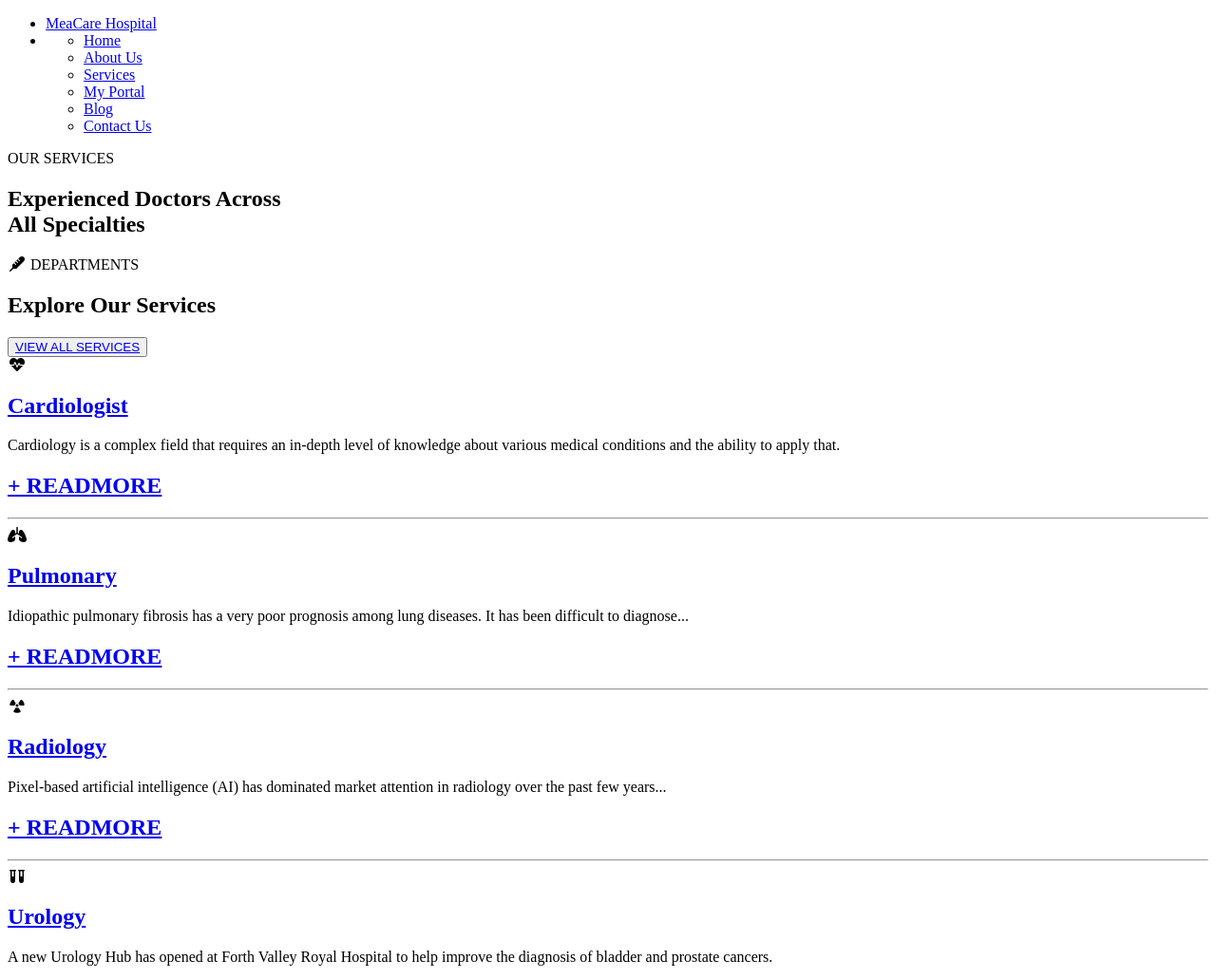
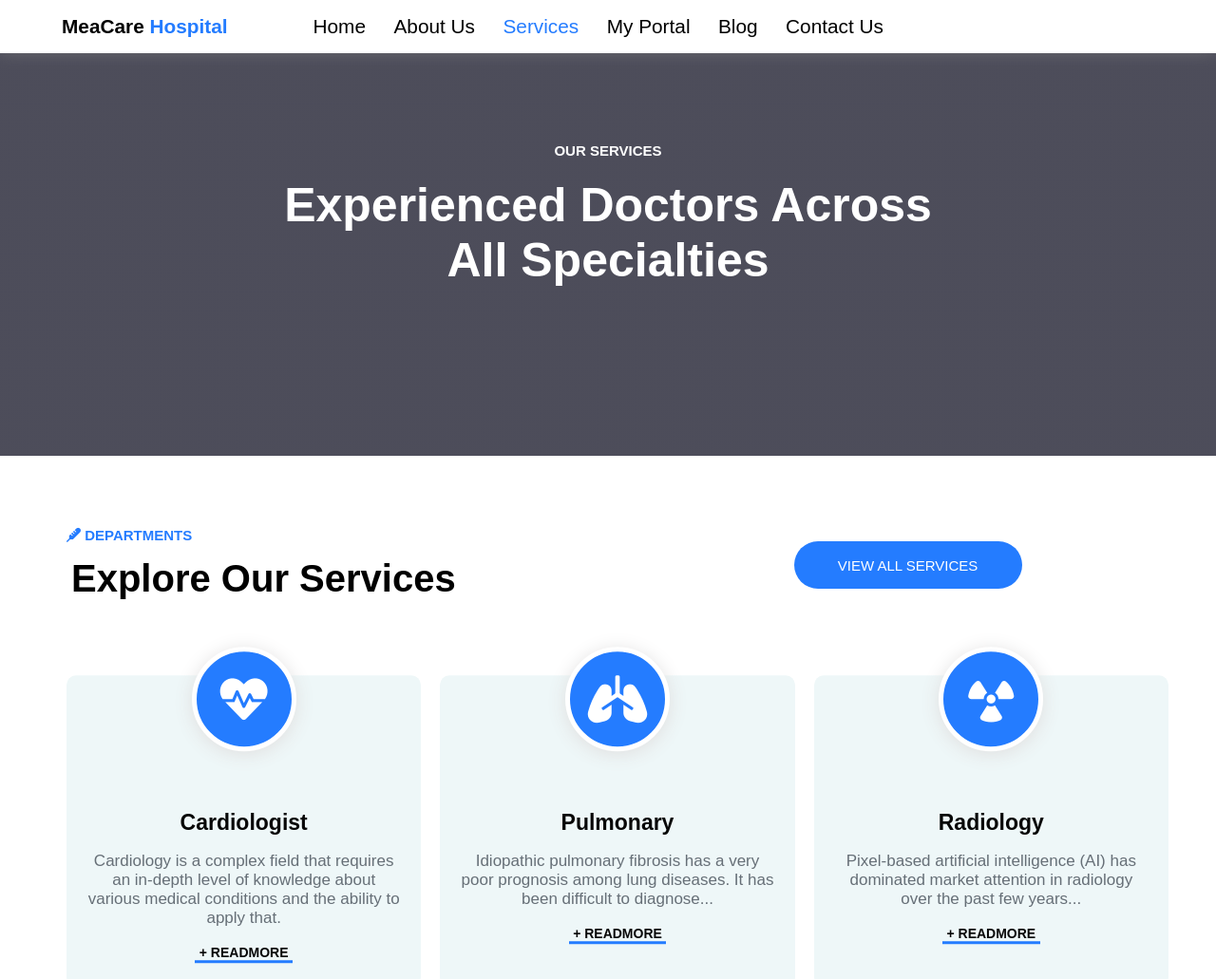
Before and after one commit to AjBamz/My-hospital-project, a plain HTML site: page services.html in a window 1280 px wide. Shown: the top 1031 px of the page at 95% size. Drawn offline with Linux system fonts and the light colour scheme; files whose address does not match are found by name.

Commit message:
Update services.html

```diff
--- a/services.html
+++ b/services.html
@@ -4,8 +4,8 @@
     <meta charset="UTF-8">
     <meta http-equiv="X-UA-Compatible" content="IE=edge">
     <meta name="viewport" content="width=device-width, initial-scale=1.0">
-    <link rel="stylesheet" href="/myhospital project/asset/CSS/myhosp.css">
-    <link rel="stylesheet" href="/myhospital project/asset/fontawesome-free-6.1.1-web/css/all.css">
+    <link rel="stylesheet" href="asset/CSS/myhosp.css">
+    <link rel="stylesheet" href="asset/fontawesome-free-6.1.1-web/css/all.css">
     <title>hospital project</title>
 
 </head>
```
